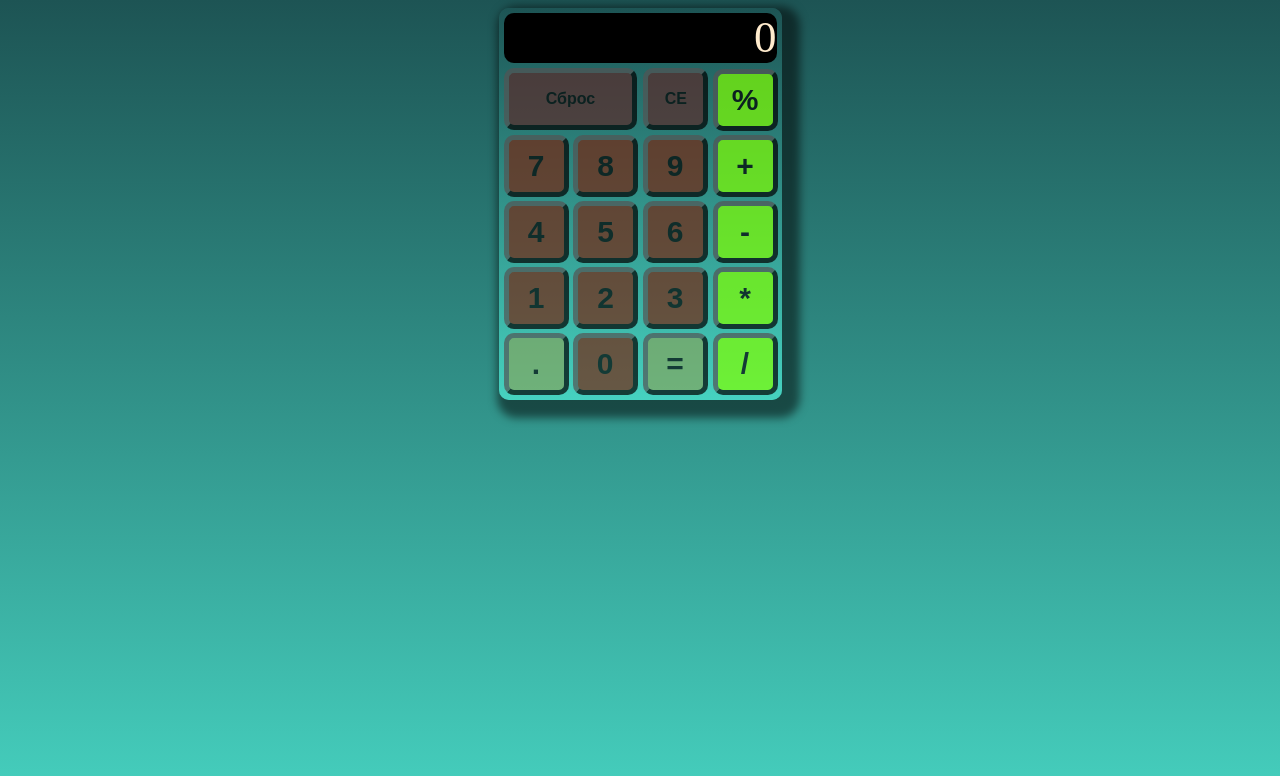
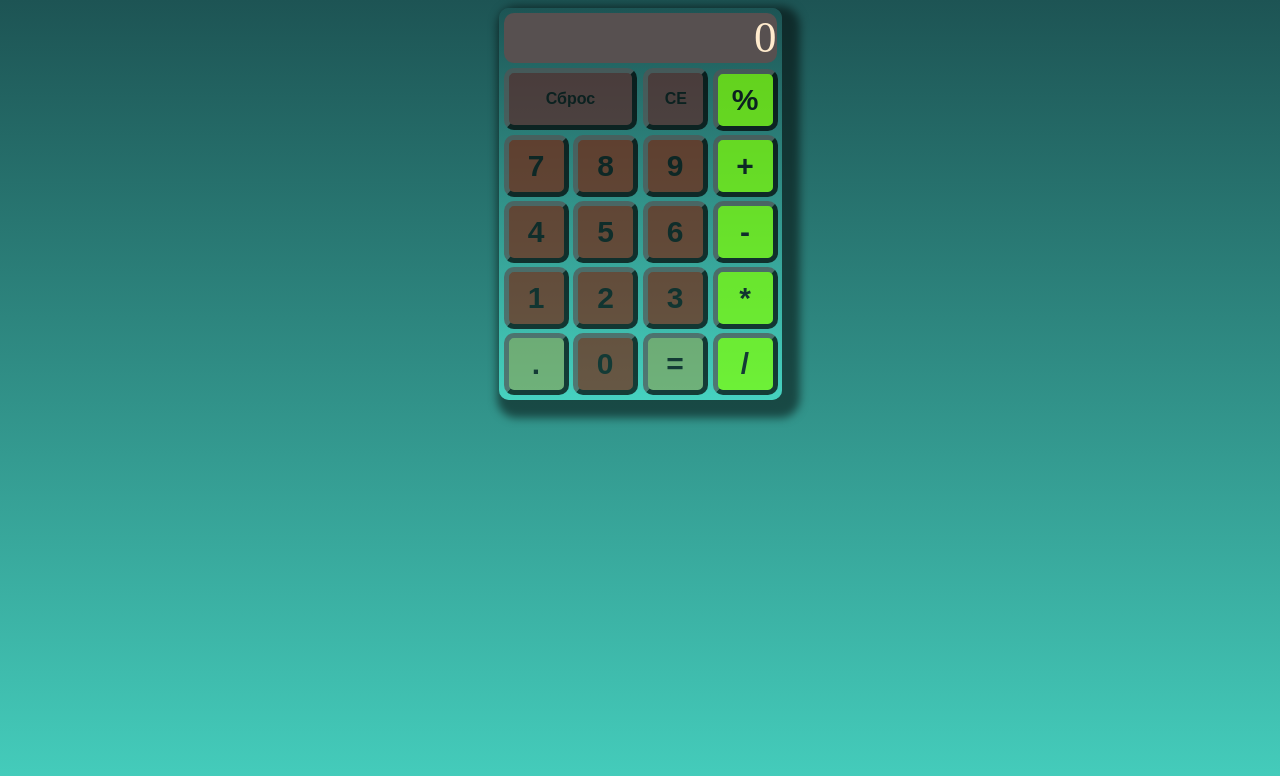
Before and after one commit to Alas1408/testGit, a plain HTML site: page index.html in a window 1280 px wide. Drawn offline with Linux system fonts and the light colour scheme.

Commit message:
BackgroundBlack

```diff
--- a/css/style.css
+++ b/css/style.css
@@ -22,7 +22,7 @@ body{
     margin-bottom: auto;
 }
 .inp_num{
-    background-color: rgb(0, 0, 0);
+    background-color: rgb(87, 80, 80);
     color: blanchedalmond;
     height: 50px;
     border-radius: 10px;
```
